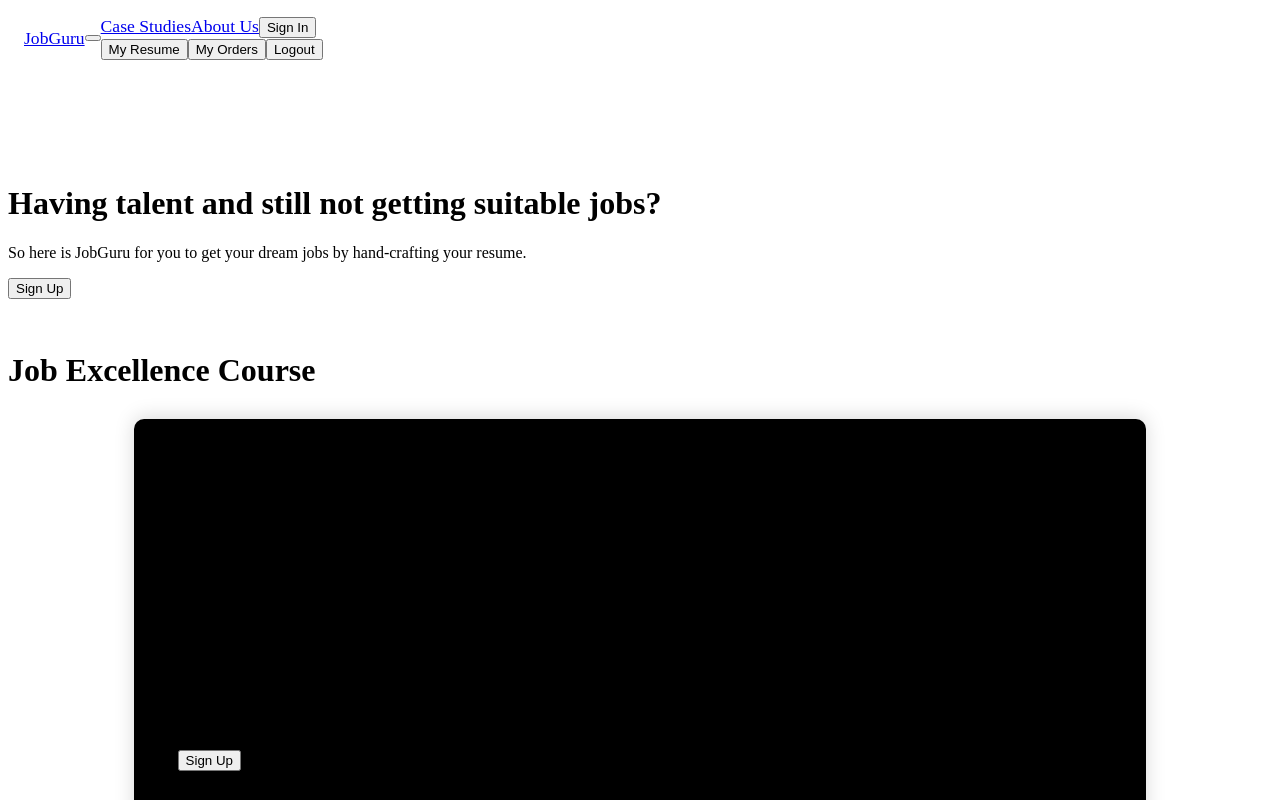
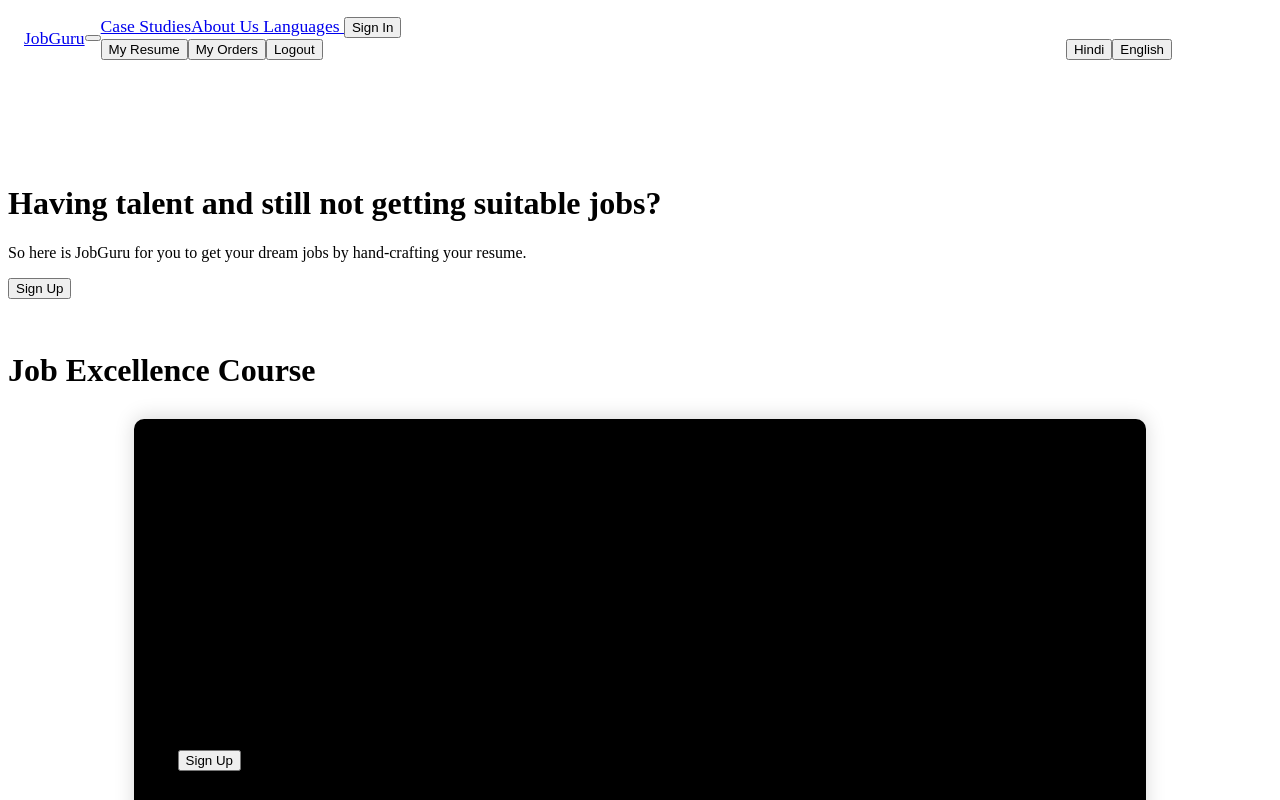
Before and after one commit to dhruvmisra/job-guru-final, a Vue app: page / in a window 1280 px wide. Shown: the top 800 px of the page. Built offline with nearby package versions, Linux system fonts and the light colour scheme; no server answers.

Commit message:
language option added

```diff
--- a/src/components/Navbar.vue
+++ b/src/components/Navbar.vue
@@ -2,7 +2,8 @@
     <nav class="navbar navbar-expand-lg navbar-dark">
         <!-- <a class="navbar-brand" href="./">JobGuru</a> -->
         <router-link to="/" tag="a" class="navbar-brand">JobGuru</router-link>
-    <button class="navbar-toggler" type="button" data-toggle="collapse" data-target="#navbarNavAltMarkup" aria-controls="navbarNavAltMarkup" aria-expanded="false" aria-label="Toggle navigation">
+        <button class="navbar-toggler" type="button" data-toggle="collapse" data-target="#navbarNavAltMarkup"
+                aria-controls="navbarNavAltMarkup" aria-expanded="false" aria-label="Toggle navigation">
             <span class="navbar-toggler-icon"></span>
         </button>
         <div class="collapse navbar-collapse" id="navbarNavAltMarkup">
@@ -10,9 +11,20 @@
                 <!-- <router-link to="/why-us" tag="a" class="nav-item nav-link mx-md-auto">Why Us</router-link> -->
                 <router-link to="/case-studies" tag="a" class="nav-item nav-link mx-md-auto">Case Studies</router-link>
                 <router-link to="/about-us" tag="a" class="nav-item nav-link mx-md-auto">About Us</router-link>
-        <router-link to="/signin" v-if="!isLoggedIn" tag="button" class="btn btn-outline-primary mx-2 mx-md-auto">Sign In</router-link>
+                <a class="nav-link dropdown-toggle mx-md-auto" href="#" id="navbarDropdownLanguageLink"
+                   role="button" data-toggle="dropdown" aria-haspopup="true" aria-expanded="false">
+                    Languages
+                </a>
+                <div class="dropdown-menu dropdown-menu-right mx-md-auto language-option" aria-labelledby="navbarDropdownLanguageLink">
+                    <router-link to='/resume' tag="button" class="dropdown-item">Hindi</router-link>
+                    <button class="dropdown-item">English</button>
+                </div>
+                <router-link to="/signin" v-if="!isLoggedIn" tag="button"
+                             class="btn btn-outline-primary mx-2 mx-md-auto">Sign In
+                </router-link>
 
-        <a class="nav-link dropdown-toggle mx-md-auto" v-if="isLoggedIn" href="#" id="navbarDropdownMenuLink" role="button" data-toggle="dropdown" aria-haspopup="true" aria-expanded="false">
+                <a class="nav-link dropdown-toggle mx-md-auto" v-if="isLoggedIn" href="#" id="navbarDropdownMenuLink"
+                   role="button" data-toggle="dropdown" aria-haspopup="true" aria-expanded="false">
                     {{ currentUser.email }}
                 </a>
                 <div class="dropdown-menu dropdown-menu-right mx-md-auto" aria-labelledby="navbarDropdownMenuLink">
@@ -37,7 +49,7 @@
             }
         },
         created() {
-      if(this.$store.getters.user) {
+            if (this.$store.getters.user) {
                 this.isLoggedIn = true;
                 this.currentUser = this.$store.getters.user;
             }
@@ -54,6 +66,9 @@
 </script>
 
 <style>
-
+    .language-option {
+        position:absolute;
+        right: 100px !important;
+    }
 
 </style>
```
Lines whose indentation alone changed are shown as unchanged.
